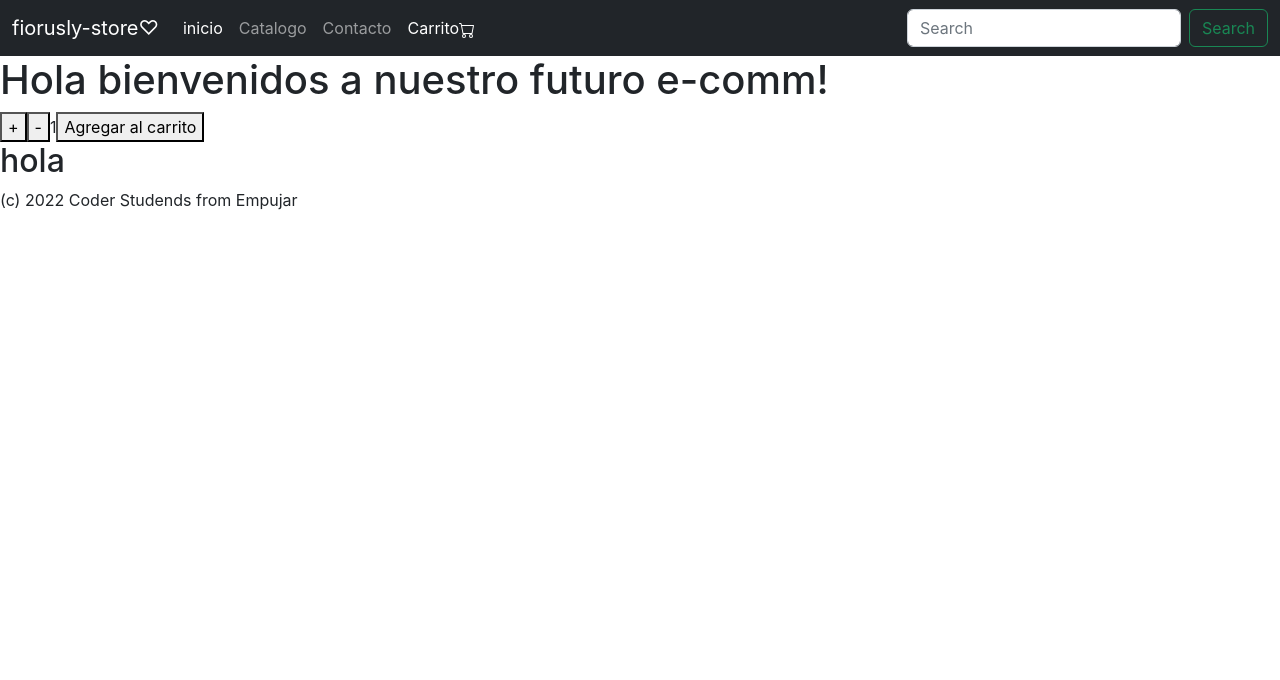
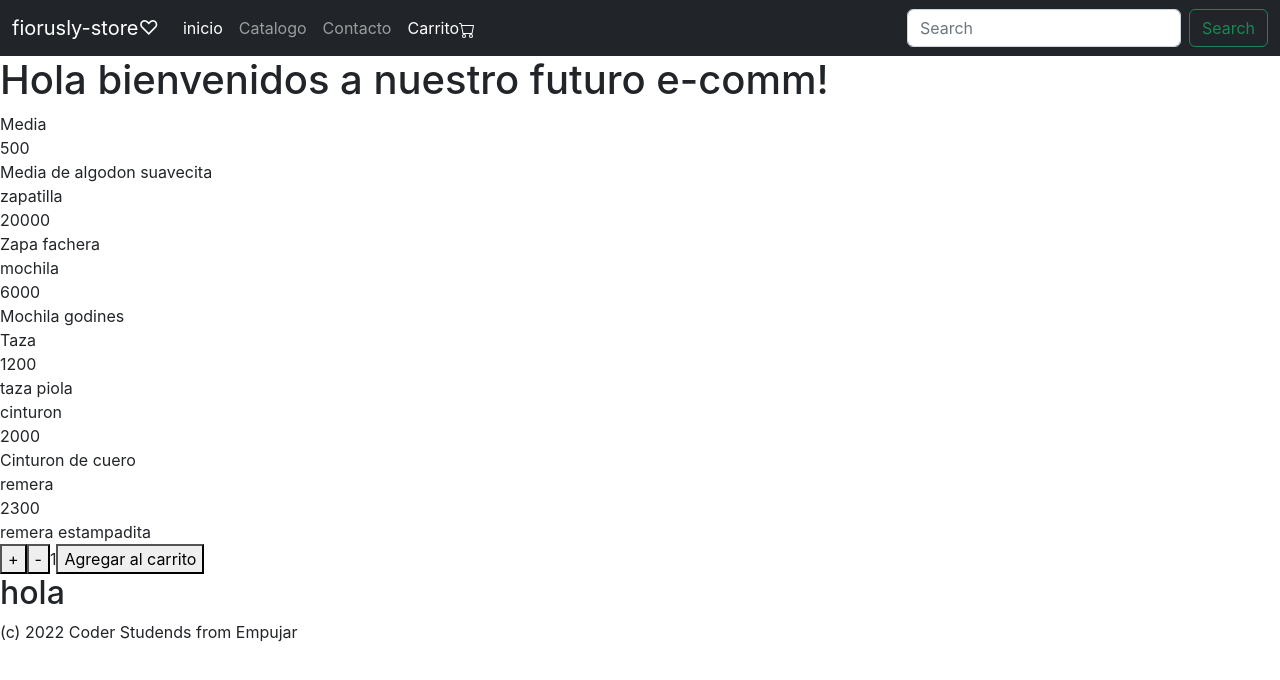
Before and after one commit to v3jo/ecomm-reactjs-rodriguez, a React (Create React App) app: page / in a window 1280 px wide. Shown: the top 680 px of the page. Built offline with nearby package versions, Linux system fonts and the light colour scheme.

Commit message:
Subida de ItemList

```diff
--- /dev/null
+++ b/src/components/navBar/Item.js
@@ -0,0 +1,15 @@
+import React from "react";
+
+const Item = ({product})=>{
+    console.log(product)
+    return(
+        <>
+        <div>{product.nombre}</div>
+        <div>{product.precio}</div>
+        <div>{product.detail}</div>
+        <div>{product.image}</div>
+        </>
+    )
+}
+
+export default Item;
--- /dev/null
+++ b/src/components/navBar/ItemList.js
@@ -0,0 +1,18 @@
+import React from "react";
+import Item from "./Item";
+
+const ItemList = ({ListProducts})=>{
+    console.log(ListProducts)
+    return(
+        <>
+        {ListProducts.map((product)=>(
+            <Item product={product} key={product.id} />
+    ))
+
+
+        }
+        </>
+    )
+}
+
+export default ItemList;
--- a/src/components/navBar/ItemListContainer.js
+++ b/src/components/navBar/ItemListContainer.js
@@ -1,7 +1,24 @@
+import React, {useState,useEffect}from "react";
+import products from "./products";
+import {customFetch} from "./customFetch";
+import ItemList from "./ItemList";
+
 function ItemListContainer(props) {
+
+  const[ListProducts,setListProducts] = useState([])
+
+  useEffect(() => {
+    customFetch(products)
+    .then(data=> setListProducts(data))
+
+
+  },[])
+
+  console.log(ListProducts)
     return (
       <>
       <h1>{props.greeting}</h1>
+      <div><ItemList ListProducts={ListProducts}/></div>
       </>
     );
   }
--- /dev/null
+++ b/src/components/navBar/customFetch.js
@@ -0,0 +1,7 @@
+export const customFetch = (products) =>{
+    return new Promise ((resolve,reject)=>{
+        setTimeout(() => {
+            resolve(products)
+        }, 2000);
+    })
+}
--- /dev/null
+++ b/src/components/navBar/products.js
@@ -0,0 +1,46 @@
+const products = [
+    {
+        id: 1,
+        nombre: "Media",
+        precio: 500,
+        detail: "Media de algodon suavecita",
+        img : "https://d3ugyf2ht6aenh.cloudfront.net/stores/919/013/products/medias-hello-kity1-c1660c7022f008e08016289712139791-480-0.jpg"
+    },
+    {
+        id: 2,
+        nombre: "zapatilla",
+        precio: 20000,
+        detail: "Zapa fachera",
+        img : "https://static.dafiti.com.ar/p/dc-shoes-0335-015114-1-product.jpg"
+    },
+    {
+        id: 3,
+        nombre: "mochila",
+        precio: 6000,
+        detail: "Mochila godines",
+        img : "https://cdn.shopify.com/s/files/1/0465/2872/5154/products/d7806866c2198f39f0fa20a45a1e38d22c426bba5182f945a17b99d383eee0aa_1000x1000.jpg?v=1658326614"
+    },
+    {
+        id: 4,
+        nombre: "Taza",
+        precio: 1200,
+        detail: "taza piola",
+        img : "https://www.dhresource.com/0x0/f2/albu/g10/M00/EB/B7/rBVaWVy7K_iAQD0bAAE4xGq5P90714.jpg"
+    },
+    {
+        id: 5,
+        nombre: "cinturon",
+        precio: 2000,
+        detail: "Cinturon de cuero",
+        img : "https://rockfordcl.vtexassets.com/arquivos/ids/357196-300-400?v=637818215523000000&width=300&height=400&aspect=true"
+    },
+    {
+        id: 6,
+        nombre: "remera",
+        precio: 2300,
+        detail: "remera estampadita",
+        img : "https://d3ugyf2ht6aenh.cloudfront.net/stores/064/882/products/remera_certified_estampados_mockup_rick-and-morty71-b34c3b942ef1992c5115810080653468-480-0.jpg"
+    }
+]
+
+export default products;
```
